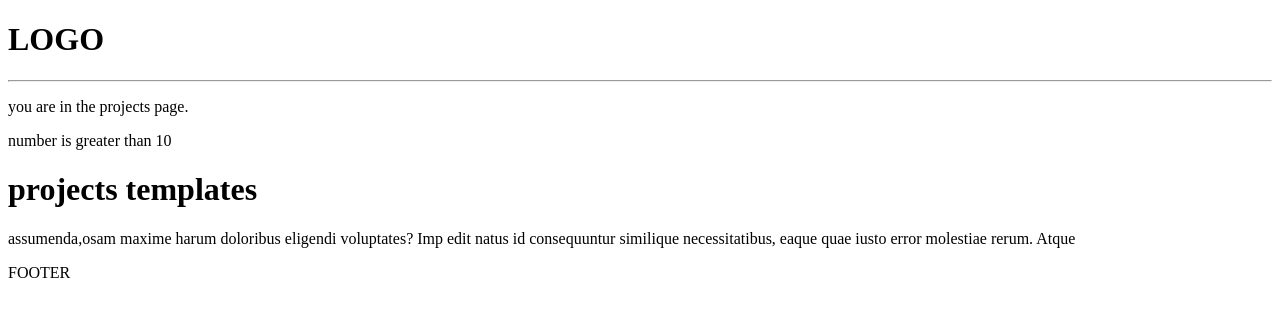
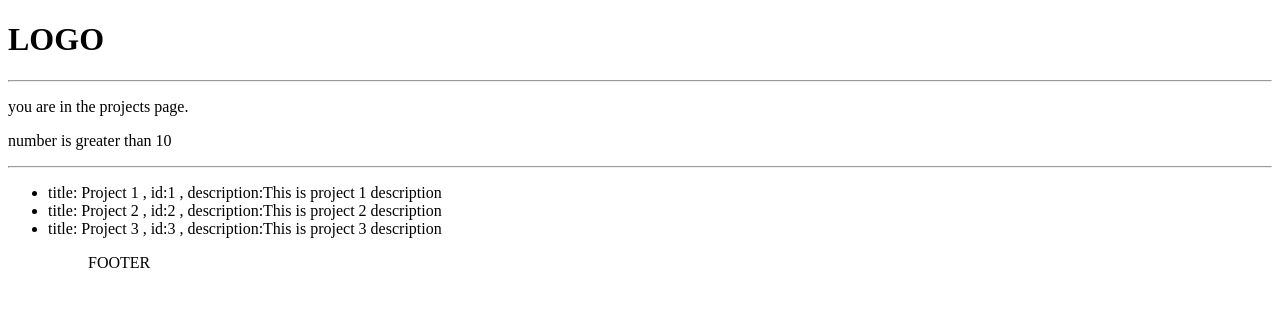
Before and after one commit to ramyaraa/killhash, a Django app: page /projects/ in a window 1280 px wide. Shown: the top 317 px of the page. Run offline with Django 5.2, Linux system fonts and the light colour scheme.

Commit message:
for loop and passing dectionary for projects path

```diff
--- a/projects/templates/projects/projects.html
+++ b/projects/templates/projects/projects.html
@@ -9,11 +9,13 @@
 <p>number is less than 10</p>
 {% endif %}
 
-<h1> projects templates </h1>
-<p>
-  assumenda,osam maxime harum doloribus eligendi voluptates? Imp
-  edit natus id consequuntur similique necessitatibus,
-   eaque quae iusto error molestiae rerum. Atque
-</p>
+<hr>
+
+<ul>
+{% for project in projects %}
+<li>title: {{project.title}} ,  id:{{project.id}}  ,  description:{{project.description}}</li>
+
+{% endfor %}
+<ul/>
 
 {% endblock content %}
--- a/projects/views.py
+++ b/projects/views.py
@@ -1,11 +1,16 @@
 from django.shortcuts import render
 from django.http import HttpResponse
 
-# Create your views here.
+projectsList = [
+    {'id': 1, 'title': 'Project 1', 'description': 'This is project 1 description'},
+    {'id': 2, 'title': 'Project 2', 'description': 'This is project 2 description'},
+    {'id': 3, 'title': 'Project 3', 'description': 'This is project 3 description'},
+    #... add more projects here...
+]
 def projects(request):
     page= "projects"
     number = 11
-    context = {'page': page,'number': number}
+    context = {'page': page,'number': number,'projects': projectsList}
     return render(request,'projects/projects.html',context)
 
 def project(request,pk):
```
